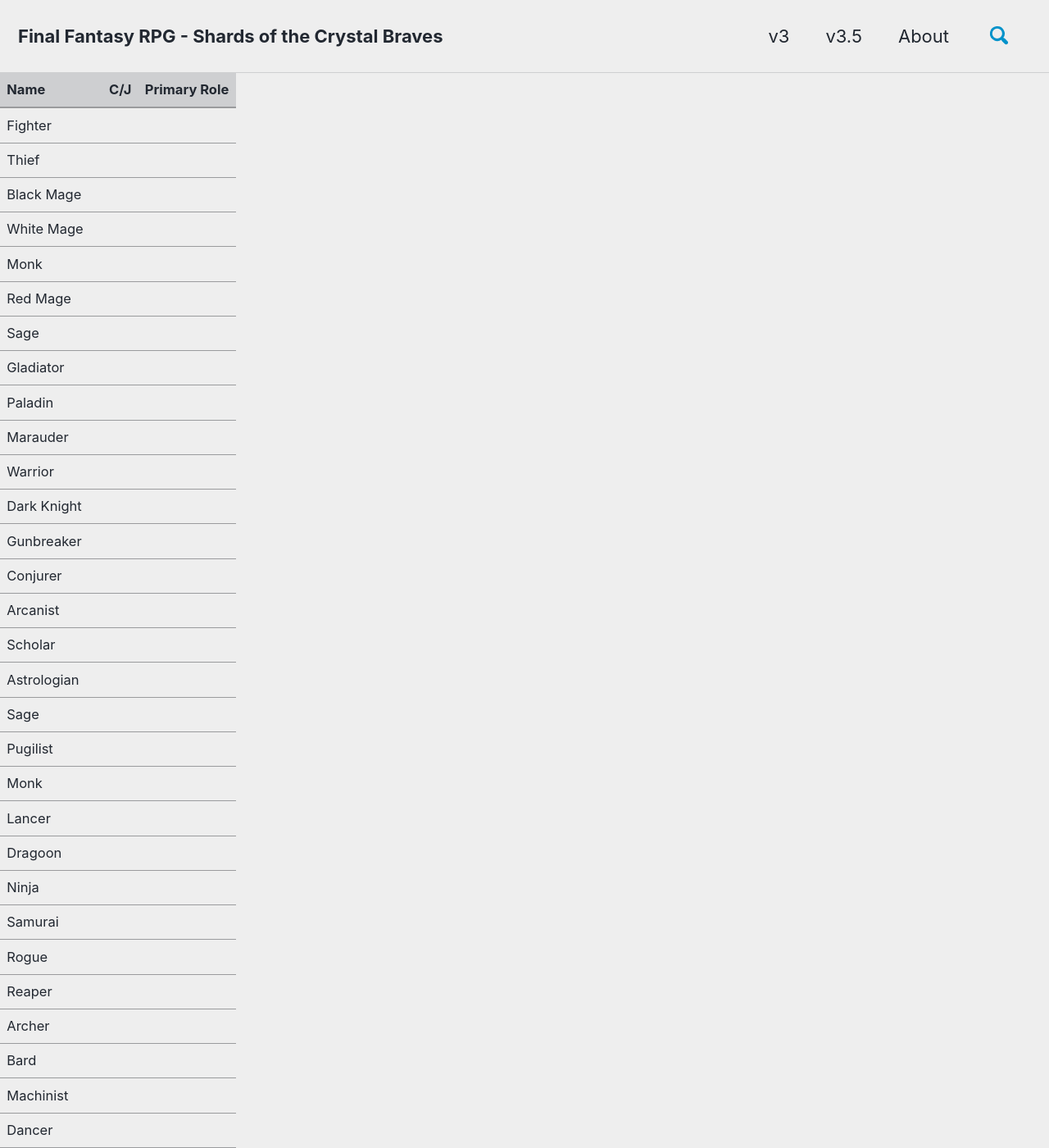
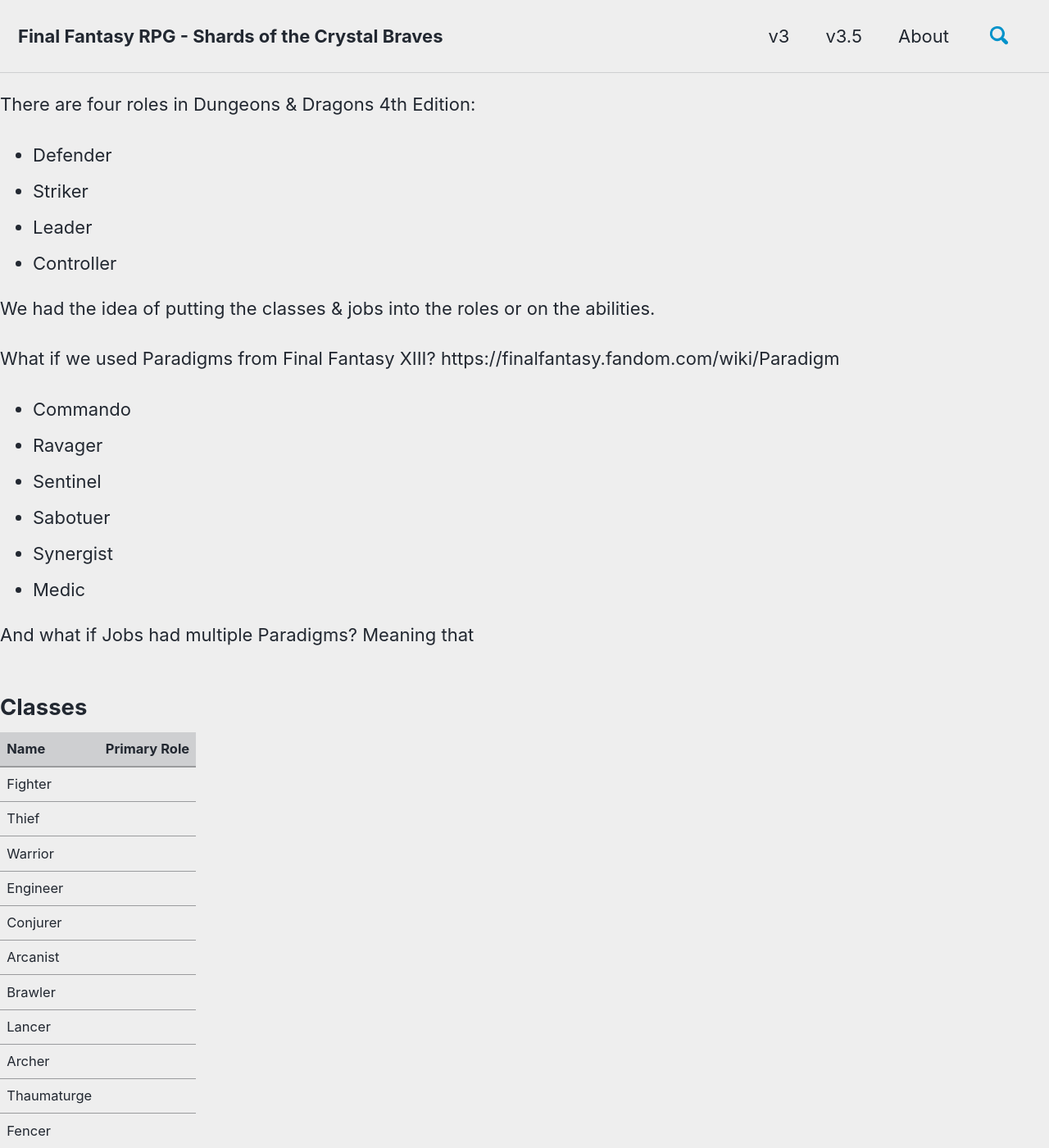
Before and after one commit to alyons/ffrpg3.5, a Jekyll site: the page built from docs/Fleeting Notes/Classes & Jobs with Roles.md, in a window 1280 px wide and 1400 px high. Shown: the whole window at 82% size. Built offline with Jekyll 4.4.1, drawn with Linux system fonts in a browser that asks for light colours; cached includes are drawn as plain includes; our own code applies the rules of GitHub Pages for plain Markdown files; some of the changed text lies outside the part shown.

Commit message:
vault backup: 2023-01-04 00:56:34

```diff
--- a/docs/Fleeting Notes/Classes & Jobs with Roles.md
+++ b/docs/Fleeting Notes/Classes & Jobs with Roles.md
@@ -1,57 +1,77 @@
+There are four roles in Dungeons & Dragons 4th Edition:
+- Defender
+- Striker
+- Leader
+- Controller
 
-| Name         | C/J | Primary Role |
-| ------------ | --- | ------------ |
-| Fighter      |     |              |
-| Thief        |     |              |
-| Black Mage   |     |              |
-| White Mage   |     |              |
-| Monk         |     |              |
-| Red Mage     |     |              |
-| Sage         |     |              |
-| Gladiator    |     |              |
-| Paladin      |     |              |
-| Marauder     |     |              |
-| Warrior      |     |              |
-| Dark Knight  |     |              |
-| Gunbreaker   |     |              |
-| Conjurer     |     |              |
-| Arcanist     |     |              |
-| Scholar      |     |              |
-| Astrologian  |     |              |
-| Sage         |     |              |
-| Pugilist     |     |              |
-| Monk         |     |              |
-| Lancer       |     |              |
-| Dragoon      |     |              |
-| Ninja        |     |              |
-| Samurai      |     |              |
-| Rogue        |     |              |
-| Reaper       |     |              |
-| Archer       |     |              |
-| Bard         |     |              |
-| Machinist    |     |              |
-| Dancer       |     |              |
-| Thaumaturge  |     |              |
-| Black Mage   |     |              |
-| Summoner     |     |              |
-| Red Mage     |     |              |
-| Blue Mage    |     |              |
-| Fencer       |     |              |
-| Knight       |     |              |
-| Chemist      |     |              |
-| Mediator     |     |              |
-| Thief        |     |              |
-| Geomancer    |     |              |
-| Time Mage    |     |              |
-| Spellblade   |     |              |
-| Elementalist |     |              |
-| Engineer     |     |              |
-| Sage         |     |              |
-| Caller       |     |              |
-| Void Mage    |     |              |
-| Rune Knight  |     |              |
-| Magic Knight |     |              |
-| Sniper       |     |              |
-| Ranger       |     |              |
-| Assassin     |     |              |
-| Sword Master |     |              |
+We had the idea of putting the classes & jobs into the roles or on the abilities.
+
+What if we used Paradigms from Final Fantasy XIII? https://finalfantasy.fandom.com/wiki/Paradigm
+- Commando
+- Ravager
+- Sentinel
+- Sabotuer
+- Synergist
+- Medic
+
+And what if Jobs had multiple Paradigms? Meaning that
+
+## Classes
+
+| Name         | Primary Role |
+| ------------ | ------------ |
+| Fighter      |              |
+| Thief        |              |
+| Warrior      |              |
+| Engineer     |              |
+| Conjurer     |              |
+| Arcanist     |              |
+| Brawler      |              |
+| Lancer       |              |
+| Archer       |              |
+| Thaumaturge  |              |
+| Fencer       |              |
+| Knight       |              |
+| Chemist      |              |
+| Mediator     |              |
+| Geomancer    |              |
+| Elementalist |              |
+
+## Jobs
+
+| Name            | Primary Role | Classes |
+| --------------- | ------------ | ------- |
+| Black Mage      |              |         |
+| White Mage      |              |         |
+| Red Mage        |              |         |
+| Green Mage      |              |         |
+| Blue Mage       |              |         |
+| Time Mage       |              |         |
+| Sage            |              |         |
+| Monk            |              |         |
+| Gladiator       |              |         |
+| Paladin         |              |         |
+| Dark Knight     |              |         |
+| Magitech Knight |              |         |
+| Surgeon         |              |         |
+| Machinist       |              |         |
+| Astrologian     |              |         |
+| Privateer       |              |         |
+| Scholar         |              |         |
+| Dragoon         |              |         |
+| Ninja           |              |         |
+| Samurai         |              |         |
+| SOLDIER         |              |         |
+| Reaper          |              |         |
+| Bard            |              |         |
+| Dancer          |              |         |
+| Summoner        |              |         |
+| Spellblade      |              |         |
+| Caller          |              |         |
+| Void Mage       |              |         |
+| Rune Knight     |              |         |
+| Magic Knight    |              |         |
+| Sniper          |              |         |
+| Ranger          |              |         |
+| Assassin        |              |         |
+|                 |              |         |
```
Also changed, not shown: .obsidian/workspace.json.
